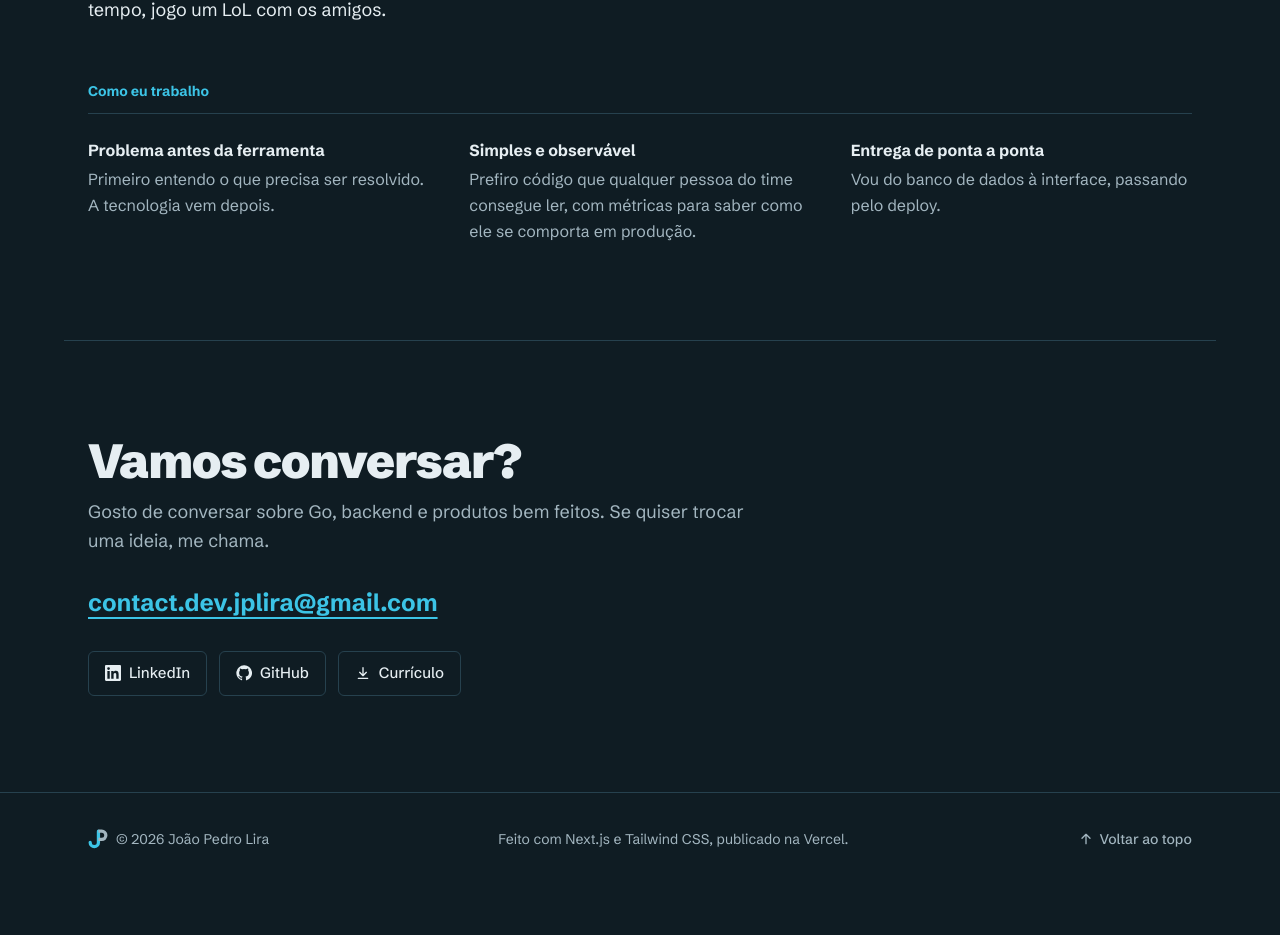
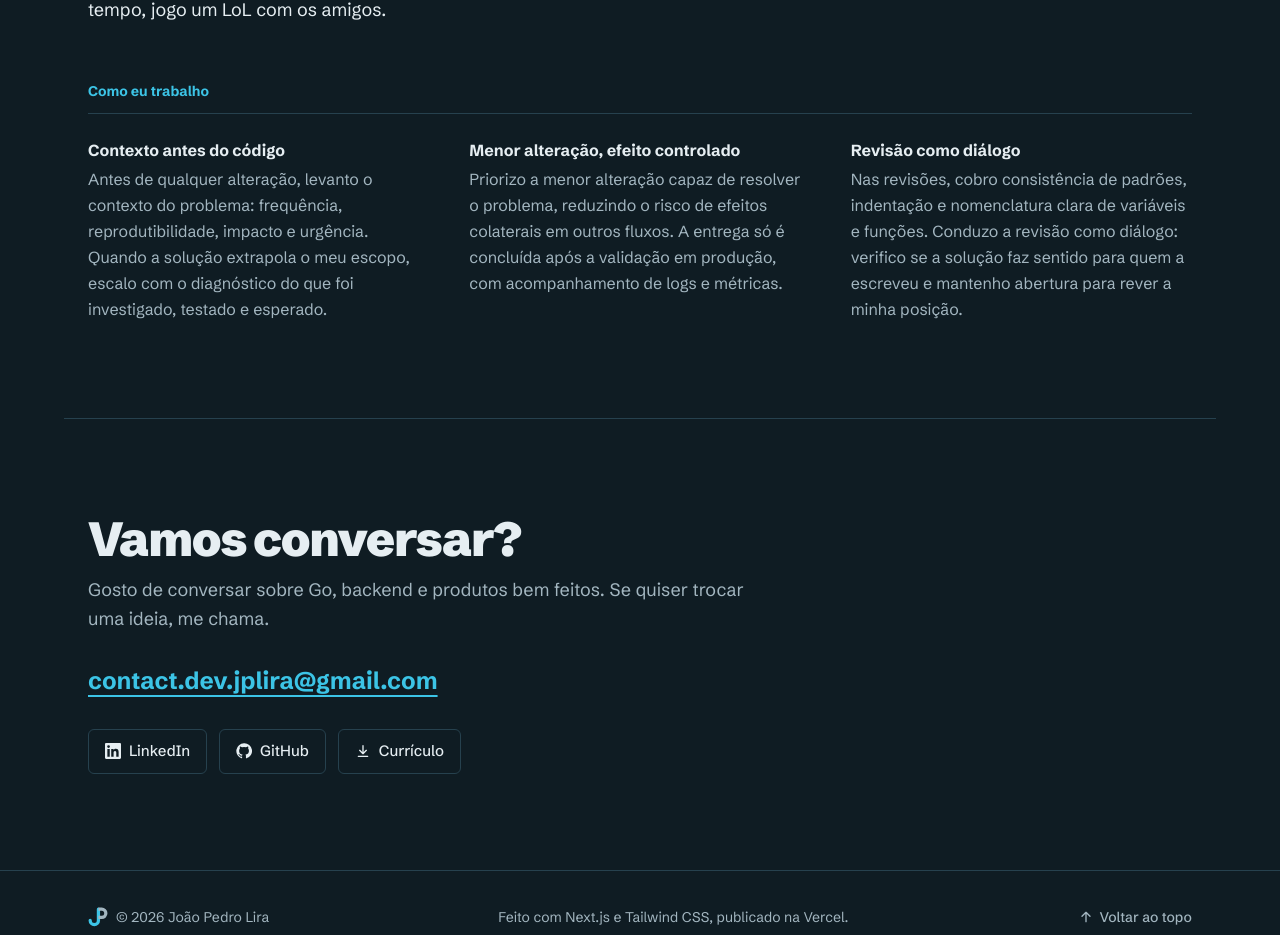
Before and after one commit to lirajoaop/jlira-portfolio, a Next.js app: page / in a window 1280 px wide. Shown: the part 7900-8835 px from the top of the page. Before the commit the page ends 8785 px from the top, so only its background shows below. Built offline with nearby package versions, Linux system fonts and the light colour scheme.

Commit message:
Rewrite How I work from the user's actual practices

```diff
--- a/src/content/content.ts
+++ b/src/content/content.ts
@@ -563,9 +563,18 @@ const pt: Content = {
     ],
     principlesTitle: "Como eu trabalho",
     principles: [
-      { title: "Problema antes da ferramenta", body: "Primeiro entendo o que precisa ser resolvido. A tecnologia vem depois." },
-      { title: "Simples e observável", body: "Prefiro código que qualquer pessoa do time consegue ler, com métricas para saber como ele se comporta em produção." },
-      { title: "Entrega de ponta a ponta", body: "Vou do banco de dados à interface, passando pelo deploy." },
+      {
+        title: "Contexto antes do código",
+        body: "Antes de qualquer alteração, levanto o contexto do problema: frequência, reprodutibilidade, impacto e urgência. Quando a solução extrapola o meu escopo, escalo com o diagnóstico do que foi investigado, testado e esperado.",
+      },
+      {
+        title: "Menor alteração, efeito controlado",
+        body: "Priorizo a menor alteração capaz de resolver o problema, reduzindo o risco de efeitos colaterais em outros fluxos. A entrega só é concluída após a validação em produção, com acompanhamento de logs e métricas.",
+      },
+      {
+        title: "Revisão como diálogo",
+        body: "Nas revisões, cobro consistência de padrões, indentação e nomenclatura clara de variáveis e funções. Conduzo a revisão como diálogo: verifico se a solução faz sentido para quem a escreveu e mantenho abertura para rever a minha posição.",
+      },
     ],
   },
   contact: {
@@ -995,9 +1004,18 @@ const en: Content = {
     ],
     principlesTitle: "How I work",
     principles: [
-      { title: "Problem before tool", body: "I start by understanding what needs to be solved. The technology comes after." },
-      { title: "Simple and observable", body: "I prefer code anyone on the team can read, with metrics that show how it behaves in production." },
-      { title: "End-to-end delivery", body: "I work from the database to the interface, including deploys." },
+      {
+        title: "Context before code",
+        body: "Before any change, I gather the problem's context: frequency, reproducibility, impact and urgency. When the solution goes beyond my scope, I escalate with a diagnosis of what was investigated, tested and expected.",
+      },
+      {
+        title: "Smallest change, controlled impact",
+        body: "I favor the smallest change that solves the problem, reducing the risk of side effects in other flows. A delivery is only done after it is validated in production, with logs and metrics monitored.",
+      },
+      {
+        title: "Review as dialogue",
+        body: "In reviews, I check for consistent patterns, indentation and clear naming of variables and functions. I run the review as a dialogue: I make sure the solution makes sense to whoever wrote it and stay open to changing my mind.",
+      },
     ],
   },
   contact: {
```
